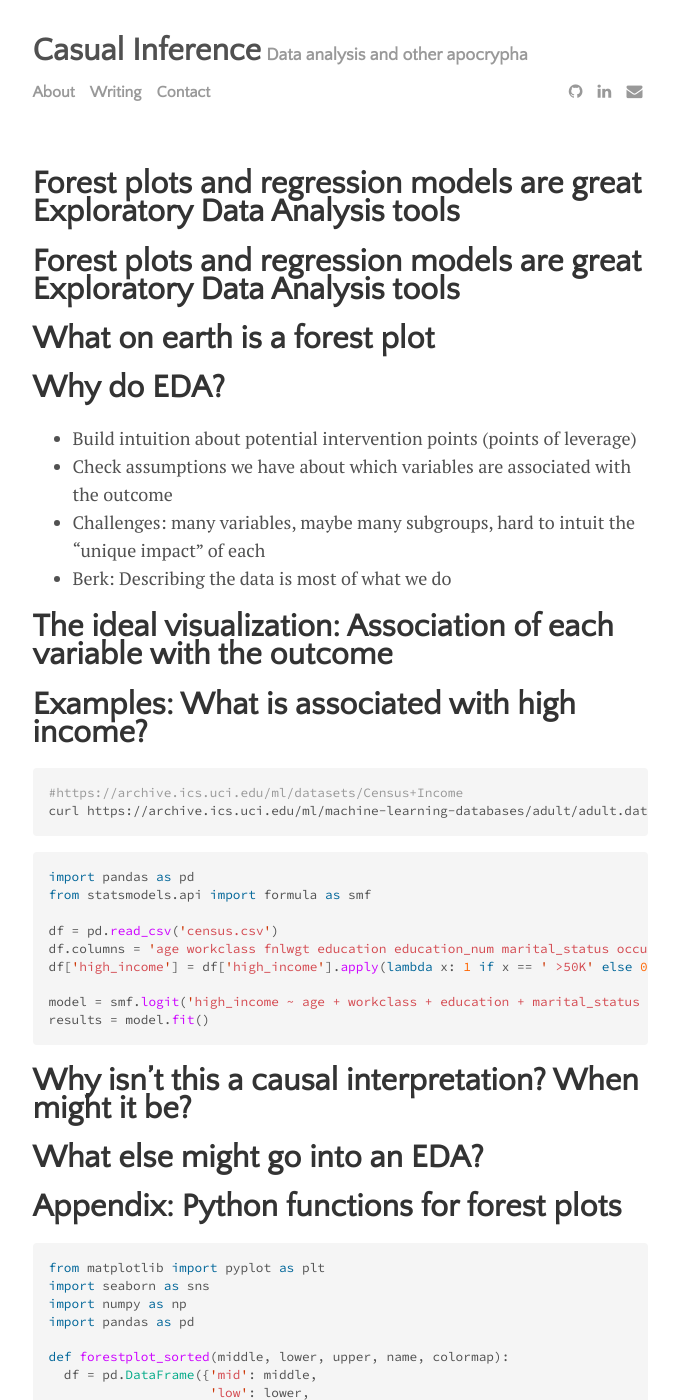
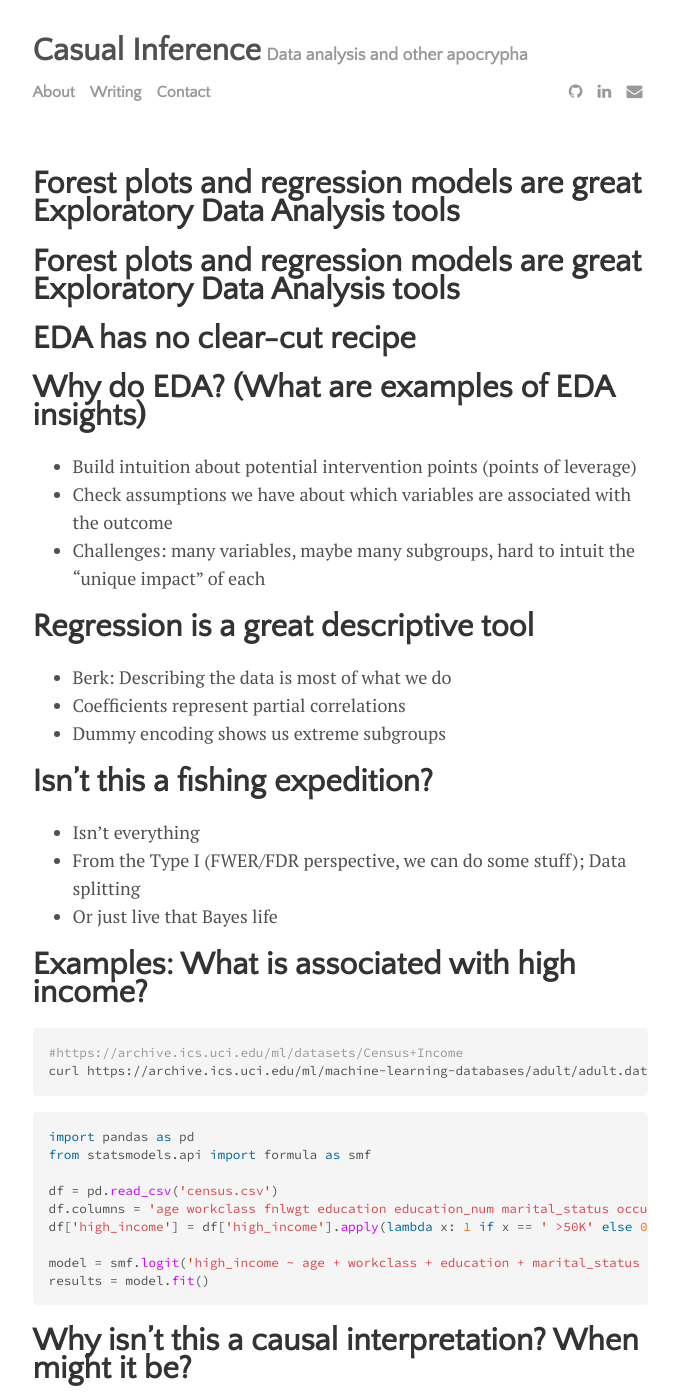
Before and after one commit to lmc2179/lmc2179.github.io, a Jekyll site: the page built from drafts/regression_eda.md, in a window 1280 px wide and 1400 px high. Shown: the whole window, without its empty margins (300-978 px from the left). Built offline with Jekyll 4.4.1, drawn with Linux system fonts in a browser that asks for light colours; our own code applies the rules of GitHub Pages for plain Markdown files.

Commit message:
Update regression_eda.md

```diff
--- a/drafts/regression_eda.md
+++ b/drafts/regression_eda.md
@@ -1,15 +1,23 @@
 # Forest plots and regression models are great Exploratory Data Analysis tools
 
-# What on earth is a forest plot
+# EDA has no clear-cut recipe
 
-# Why do EDA?
+# Why do EDA? (What are examples of EDA insights)
 
 - Build intuition about potential intervention points (points of leverage)
 - Check assumptions we have about which variables are associated with the outcome
 - Challenges: many variables, maybe many subgroups, hard to intuit the "unique impact" of each
+
+
+# Regression is a great descriptive tool
 - Berk: Describing the data is most of what we do
+- Coefficients represent partial correlations
+- Dummy encoding shows us extreme subgroups
 
-# The ideal visualization: Association of each variable with the outcome
+# Isn't this a fishing expedition?
+- Isn't everything
+- From the Type I (FWER/FDR perspective, we can do some stuff); Data splitting
+- Or just live that Bayes life
 
 # Examples: What is associated with high income?
 
```
